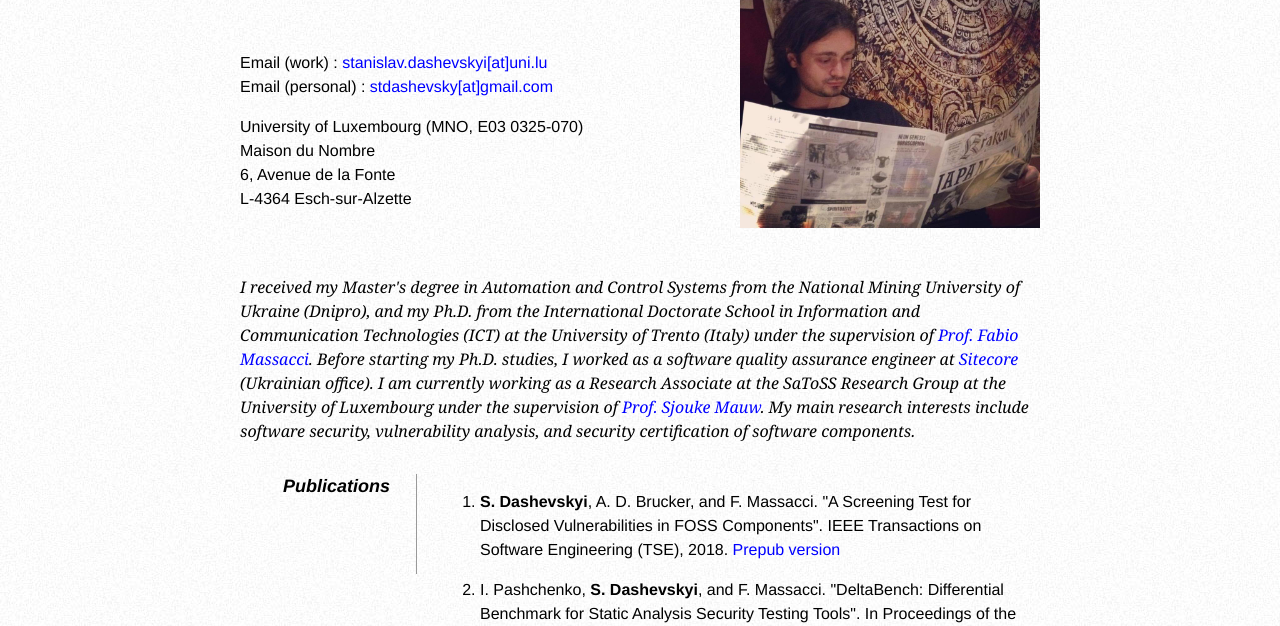
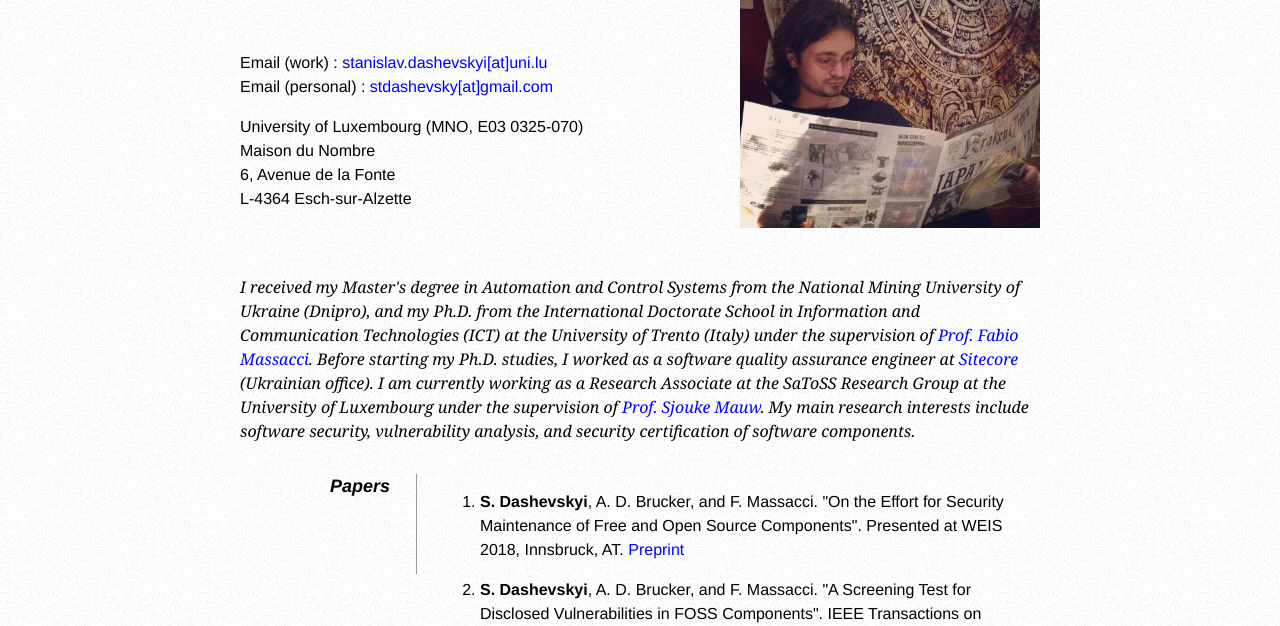
Before and after one commit to standash/standash.github.io, a plain HTML site: page index.html in a window 1280 px wide. Shown: the part 172-798 px from the top of the page. Drawn offline with Linux system fonts and the light colour scheme.

Commit message:
Update papers

```diff
--- a/index.html
+++ b/index.html
@@ -78,11 +78,16 @@
         <div class="clear"></div>
 
         <dl>
-			<!-- publications -->
+			<!-- papers -->
             <dd class="clear"></dd>
-            <dt>Publications</dt>
+            <dt> Papers </dt>
             <dd>
 			<ol>
+				<li>
+                    <b>S. Dashevskyi</b>, A. D. Brucker, and F. Massacci. "On the Effort for Security Maintenance of
+                    Free and Open Source Components". Presented at WEIS 2018, Innsbruck, AT.
+                    <a href="https://weis2018.econinfosec.org/wp-content/uploads/sites/5/2018/05/WEIS_2018_paper_19.pdf">Preprint</a>
+				</li>
 				<li>
                     <b>S. Dashevskyi</b>, A. D. Brucker, and F. Massacci. "A Screening Test for
                     Disclosed Vulnerabilities in FOSS Components". IEEE
```
